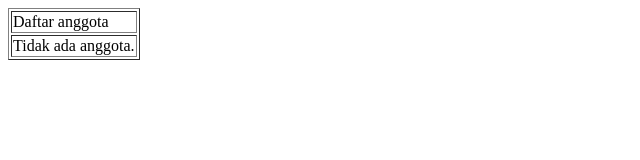
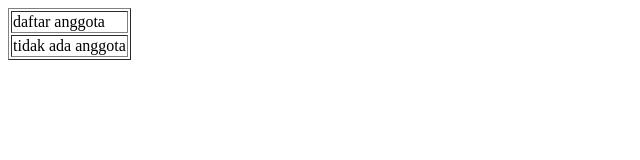
Before and after one commit to Adin09/TIK204-2022-1-tanyadoc, a plain HTML site: page index.html in a window 1280 px wide. Shown: the full height of the page, 0-640 px from the left. Drawn offline with Linux system fonts and the light colour scheme.

Commit message:
perubahan
aa

```diff
--- a/index.html
+++ b/index.html
@@ -1,12 +1,16 @@
 <!DOCTYPE html>
-<html>
+<html lang="en">
   <head>
     <title>Utama – Admin</title>
   </head>
   <body>
-<table border=”0”>
-<tr><td>Daftar anggota</td></tr>
-<tr><td>Tidak ada anggota.</td></tr>
+    <table border="”0”">
+      <tr>
+        <td>daftar anggota</td>
+      </tr>
+      <tr>
+        <td>tidak ada anggota</td>
+      </tr>
     </table>
   </body>
 </html>
```
Also changed, not shown: 1 other file. Lines whose indentation alone changed are shown as unchanged.
